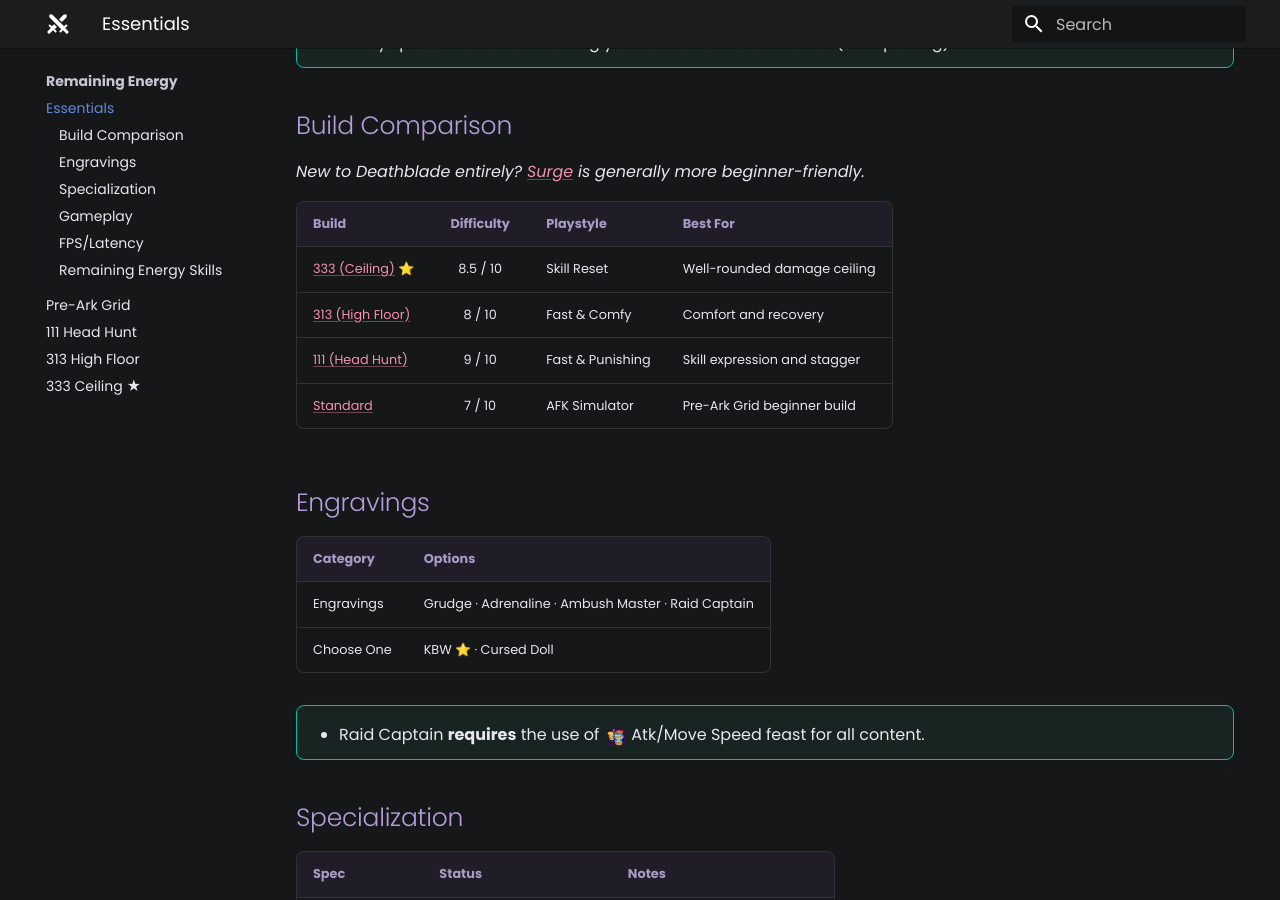
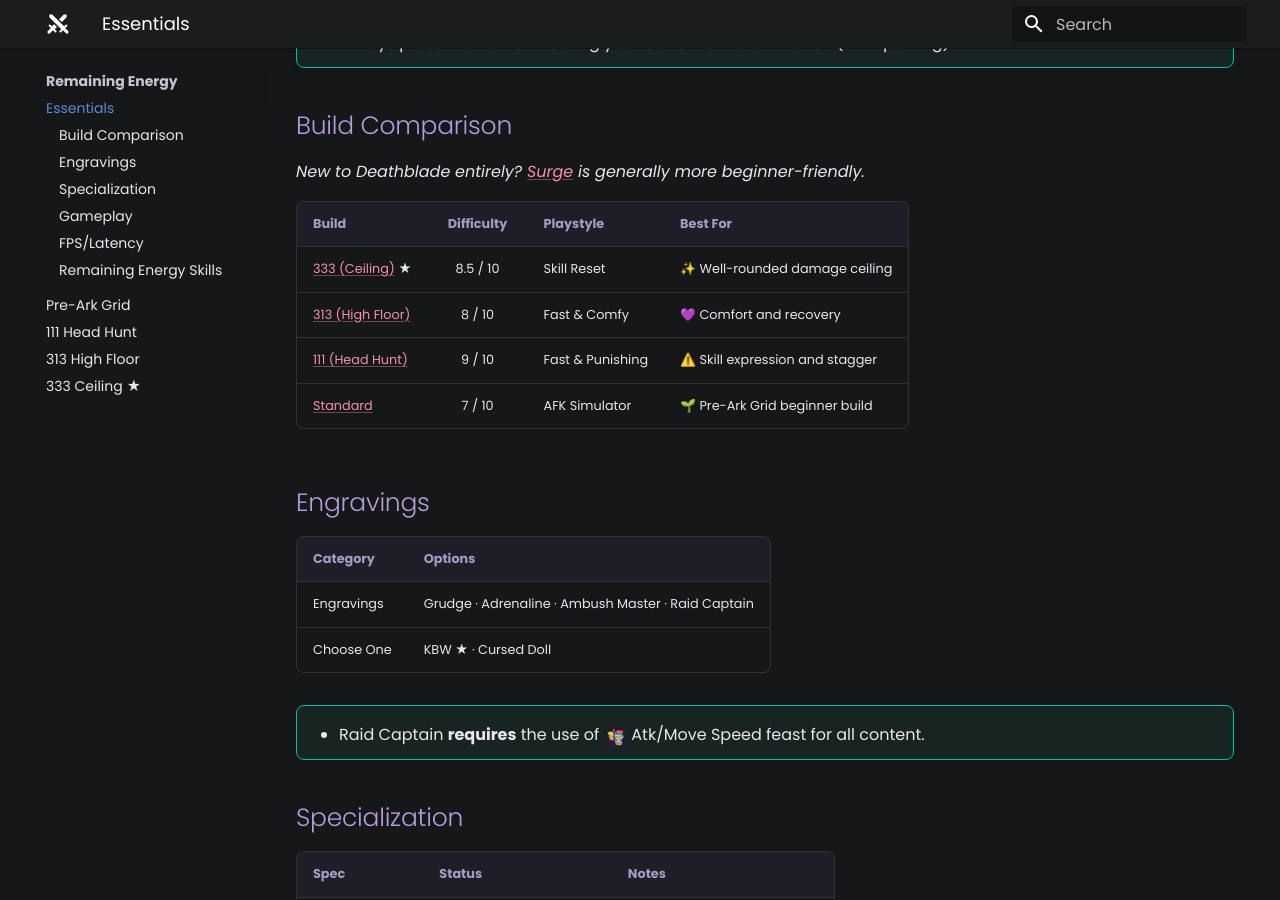
Before and after one commit to interlockme/deathblade, an MkDocs documentation site: the page built from docs/remaining-energy/essentials.md, in a window 1280 px wide and 900 px high, scrolled down 515 px. Built offline with MkDocs 1.6.1 and Material for MkDocs 9.7.7, drawn with Linux system fonts in a browser that asks for light colours; plug-ins that fetch from the network failed and are left out.

Commit message:
star changed

```diff
--- a/docs/remaining-energy/essentials.md
+++ b/docs/remaining-energy/essentials.md
@@ -30,17 +30,17 @@
 
 | Build | Difficulty | Playstyle | Best For |
 |:---|:---:|:---|:---|
-| [333 (Ceiling)](333-ceiling.md) ⭐ | 8.5 / 10 | Skill Reset | Well-rounded damage ceiling |
-| [313 (High Floor)](313-high-floor.md) | 8 / 10 | Fast & Comfy | Comfort and recovery |
-| [111 (Head Hunt)](111-head-hunt.md) | 9 / 10 | Fast & Punishing | Skill expression and stagger |
-| [Standard](https://lostark-nexus-archive.pages.dev/guides/deathblade/) | 7 / 10 | AFK Simulator | Pre-Ark Grid beginner build |
+| [333 (Ceiling)](333-ceiling.md) ★ | 8.5 / 10 | Skill Reset | ✨ Well-rounded damage ceiling |
+| [313 (High Floor)](313-high-floor.md) | 8 / 10 | Fast & Comfy | 💜 Comfort and recovery |
+| [111 (Head Hunt)](111-head-hunt.md) | 9 / 10 | Fast & Punishing | ⚠️ Skill expression and stagger |
+| [Standard](https://lostark-nexus-archive.pages.dev/guides/deathblade/) | 7 / 10 | AFK Simulator | 🌱 Pre-Ark Grid beginner build |
 
 ## Engravings
 
 | Category | Options |
 |---|---|
 | Engravings | Grudge · Adrenaline · Ambush Master · Raid Captain |
-| Choose One | KBW ⭐ · Cursed Doll |
+| Choose One | KBW ★ · Cursed Doll |
 
 !!! tip ""
     - Raid Captain **requires** the use of ![](../assets/shared/icon-feast.png){: .skill-icon } Atk/Move Speed feast for all content.
```
Also changed, not shown: docs/remaining-energy/313-high-floor.md (+1 -1 lines), docs/remaining-energy/333-ceiling.md (+1 -1 lines), docs/surge/111-classic.md (+1 -1 lines), docs/surge/222-speedy.md (+1 -1 lines), docs/surge/essentials.md (+3 -3 lines).
